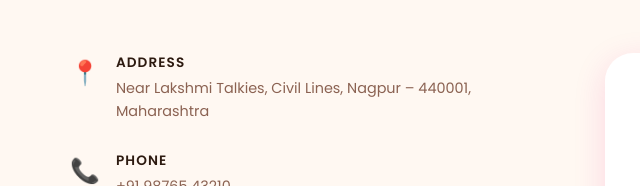
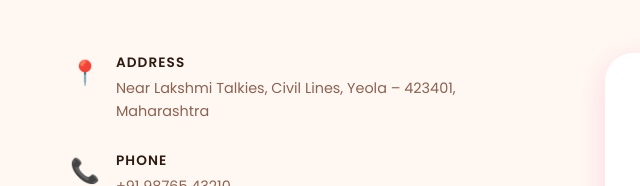
Before and after one commit to sujata-deokar/sujata-dining, a website: page index.html in a window 1280 px wide. Shown: the part 3668-3854 px from the top of the page, 20-660 px from the left. Drawn offline with nearby package versions, Linux system fonts and the light colour scheme; a web font is replaced by a local one.

Commit message:
Update index.html

```diff
--- a/index.html
+++ b/index.html
@@ -218,7 +218,7 @@
           <span class="info-icon">📍</span>
           <div>
             <strong>Address</strong>
-            <p>Near Lakshmi Talkies, Civil Lines, Nagpur – 440001, Maharashtra</p>
+            <p>Near Lakshmi Talkies, Civil Lines, Yeola – 423401, Maharashtra</p>
           </div>
         </div>
         <div class="info-item">
```
